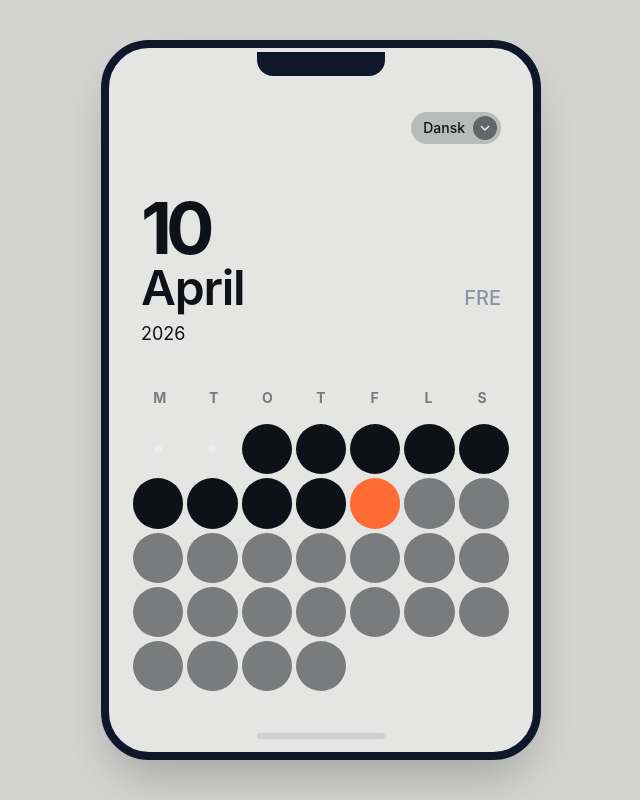
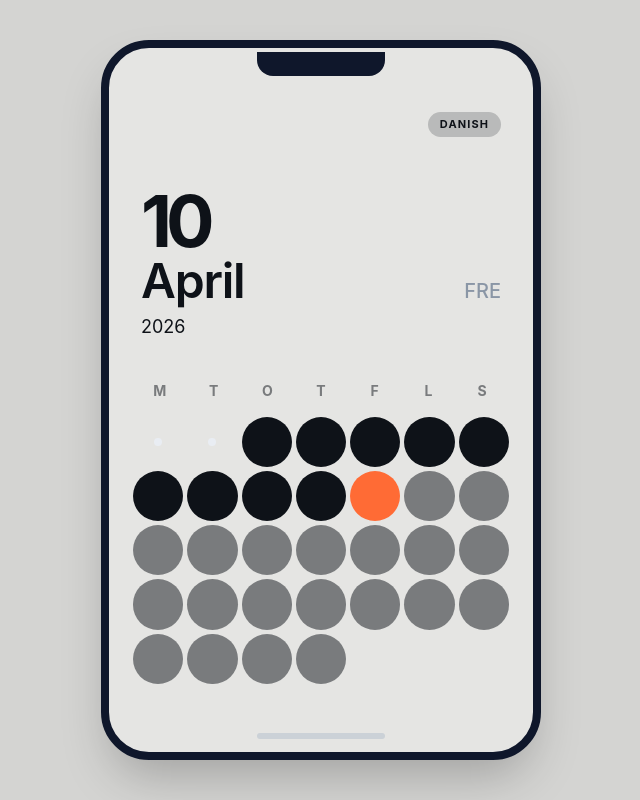
Before and after one commit to markandrevegas/calendar, a Nuxt app: page / in a window 1280 px wide. Shown: the whole page, without its empty margins (319-959 px from the left). Built offline with nearby package versions, Linux system fonts and the light colour scheme.

Commit message:
useCookie for language state

```diff
--- a/app/components/CalendarGrid.vue
+++ b/app/components/CalendarGrid.vue
@@ -30,10 +30,8 @@ const daysInMonth = computed(() => {
 const startOffset = computed(() => {
 	const firstDay = new Date(props.viewDate.getFullYear(), props.viewDate.getMonth(), 1).getDay()
 	if (props.format === "dk") {
-		// JS: 0=Sun, 1=Mon. We want Mon=0.
 		return firstDay === 0 ? 6 : firstDay - 1
 	}
-	// US: Sun=0.
 	return firstDay
 })
 
@@ -44,12 +42,6 @@ const labels = computed(() => {
 	} else {
 		return ["S", "M", "T", "W", "T", "F", "S"]
 	}
-})
-
-// 3. Current Day check (to highlight today only if viewing current month/year)
-const today = new Date()
-const isCurrentMonth = computed(() => {
-	return props.viewDate.getMonth() === today.getMonth() && props.viewDate.getFullYear() === today.getFullYear()
 })
 
 const getDayState = (day) => {
--- a/app/components/icons/Switcher.vue
+++ b/app/components/icons/Switcher.vue
@@ -1,8 +1,6 @@
 <template>
-	<div class="hover:bg-accent flex cursor-pointer items-center justify-center rounded-md p-2 transition-colors duration-200 select-none" @mouseenter="mouseEnterHandler" @mouseleave="mouseLeaveHandler" role="button" tabindex="0">
+	<div class="hover:bg-accent flex cursor-pointer items-center justify-center rounded-md transition-colors duration-200 select-none" @mouseenter="mouseEnterHandler" @mouseleave="mouseLeaveHandler" role="button" tabindex="0">
 		<svg xmlns="http://www.w3.org/2000/svg" width="28" height="28" viewBox="0 0 24 24" fill="none" stroke="currentColor" stroke-width="2" stroke-linecap="round" stroke-linejoin="round">
-			<path d="m3 8 4-4 4 4" />
-			<path d="M7 4v16" />
 			<Motion is="g" :ref="targetList[0]">
 				<path d="M20 8h-5" />
 				<path d="M15 10V6.5a2.5 2.5 0 0 1 5 0V10" />
--- a/app/pages/index.vue
+++ b/app/pages/index.vue
@@ -1,23 +1,28 @@
 <script setup>
-const currentFormat = ref("dk")
+const currentFormat = useCookie('calendar-format', {
+	default: () => 'dk',
+	watch: true,
+	maxAge: 60 * 60 * 24 * 36
+})
 
 const toggleFormat = () => {
-	currentFormat.value = currentFormat.value === "dk" ? "us" : "dk"
+	currentFormat.value = currentFormat.value === 'dk' ? 'us' : 'dk'
 }
 </script>
 <template>
 	<div class="flex flex-col gap-12">
 		<div class="flex justify-end px-2">
-			<button @click="toggleFormat" class="bg-abyssal/20 text-abyssal flex items-center gap-2 rounded-full p-1 pl-3 text-sm font-medium transition-all active:scale-95">
-				<span>{{ currentFormat === "dk" ? "Dansk" : "English" }}</span>
-				<div class="bg-abyssal/50 text-palladian flex h-6 w-6 items-center justify-center rounded-full">
-					<svg xmlns="http://www.w3.org/2000/svg" class="h-3 w-3" fill="none" viewBox="0 0 24 24" stroke="currentColor">
-						<path stroke-linecap="round" stroke-linejoin="round" stroke-width="3" d="M19 9l-7 7-7-7" />
-					</svg>
-				</div>
+			<button @click="toggleFormat" class="bg-abyssal/20 text-abyssal flex items-center rounded-full py-1 px-3 text-[11px] font-bold uppercase tracking-widest">
+				<span>{{ currentFormat === 'dk' ? 'DANISH' : 'ENGLISH' }}</span>
 			</button>
 		</div>
 
-		<CalendarGrid :format="currentFormat" :viewDate="new Date()" />
+		<ClientOnly>
+			<CalendarGrid :format="currentFormat" :viewDate="new Date()" />
+
+			<template #fallback>
+				<div class="h-[300px] w-full animate-pulse rounded-3xl bg-palladian/50"></div>
+			</template>
+		</ClientOnly>
 	</div>
 </template>
--- a/nuxt.config.ts
+++ b/nuxt.config.ts
@@ -8,7 +8,12 @@ export default defineNuxtConfig({
 	},
 	compatibilityDate: "2026-04-10",
 	srcDir: "app/",
-
+	components: [
+		{
+			path: "~/components",
+			pathPrefix: false
+		}
+	],
 	vite: {
 		optimizeDeps: {
 			include: ["@vue/devtools-core", "@vue/devtools-kit"]
--- a/package.json
+++ b/package.json
@@ -10,6 +10,7 @@
 		"format": "prettier --write \"app/**/*.{vue,js,ts,css,svg}\""
 	},
 	"dependencies": {
+		"@vueuse/motion": "^3.0.3",
 		"nuxt": "^4.0.1",
 		"vue": "^3.5.18",
 		"vue-router": "^4.5.1"
```
Also changed, not shown: 1 other file (tests, documents, lock files or other folders).
